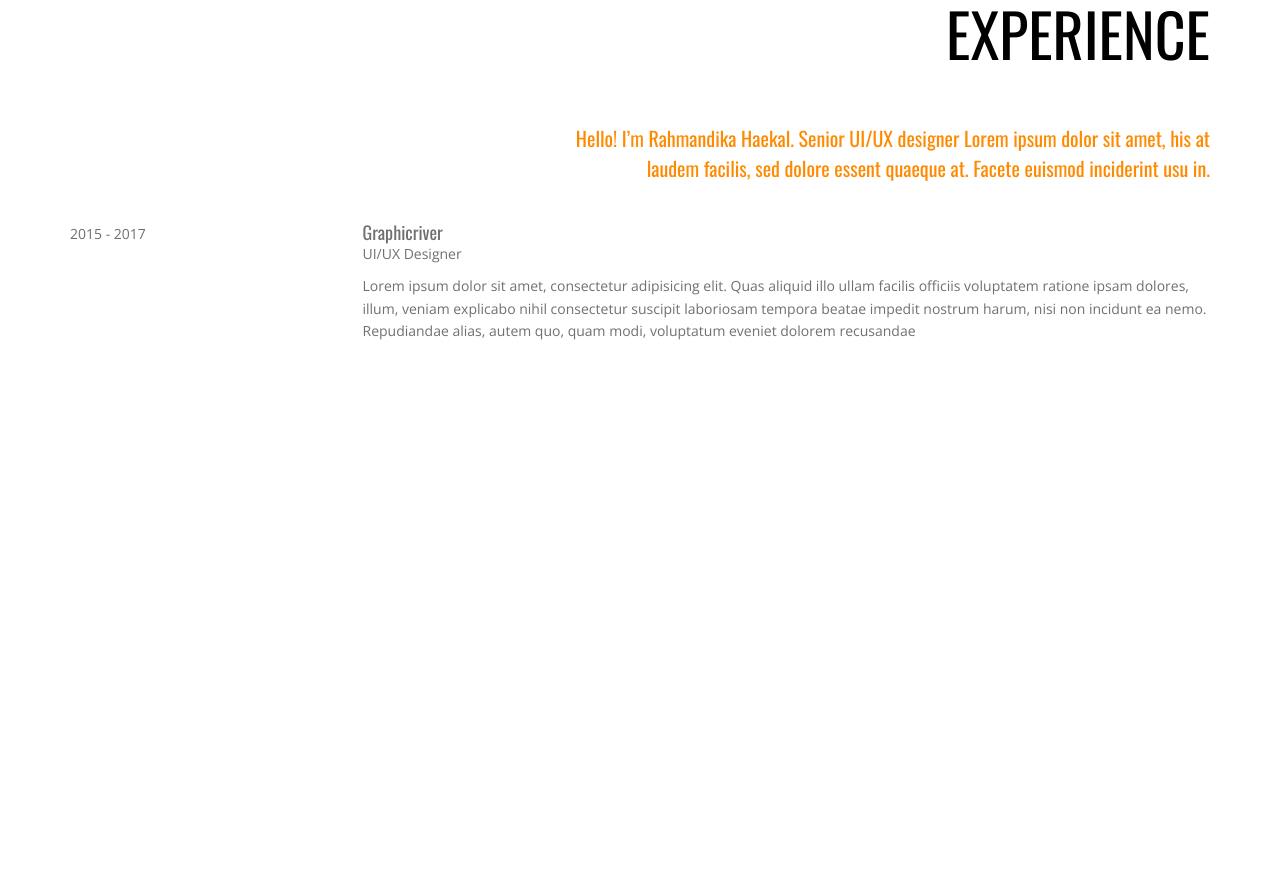
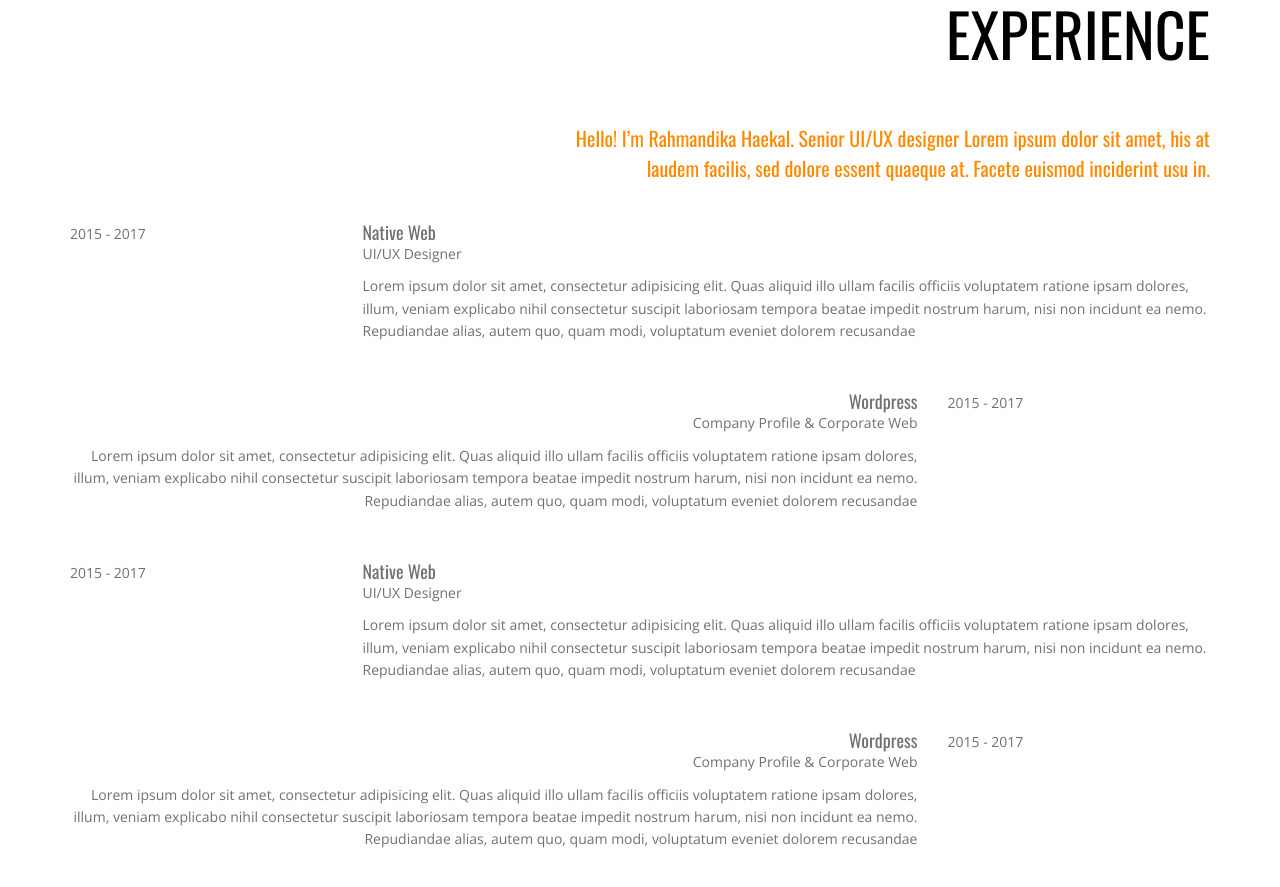
Before and after one commit to rahmandikahaekal/Resume, a plain HTML site: page index.html in a window 1280 px wide. Shown: the part 2639-3526 px from the top of the page. Before the commit the page ends 3151 px from the top, so only its background shows below. Drawn offline with nearby package versions, Linux system fonts and the light colour scheme.

Commit message:
creating designation on experience

```diff
--- a/index.html
+++ b/index.html
@@ -304,10 +304,49 @@
                                 </div>
                                 <div class="col-md-9 col-sm-9">
                                     <div class="content">
-                                        <h4 class="title">Graphicriver</h4>
+                                        <h4 class="title">Native Web</h4>
                                         <p class="designation">UI/UX Designer</p>
                                         <p>Lorem ipsum dolor sit amet, consectetur adipisicing elit. Quas aliquid illo ullam facilis officiis voluptatem ratione ipsam dolores, illum, veniam explicabo nihil consectetur suscipit laboriosam tempora beatae impedit nostrum harum, nisi non incidunt ea nemo. Repudiandae alias, autem quo, quam modi, voluptatum eveniet dolorem recusandae</p>
                                     </div>
+                                </div>
+                            </div>
+
+                            <div class="experience-item row mb40">
+                                <div class="col-md-9 col-sm-9">
+                                    <div class="content text-right">
+                                        <h4 class="title">Wordpress</h4>
+                                        <p class="designation">Company Profile &amp; Corporate Web</p>
+                                        <p>Lorem ipsum dolor sit amet, consectetur adipisicing elit. Quas aliquid illo ullam facilis officiis voluptatem ratione ipsam dolores, illum, veniam explicabo nihil consectetur suscipit laboriosam tempora beatae impedit nostrum harum, nisi non incidunt ea nemo. Repudiandae alias, autem quo, quam modi, voluptatum eveniet dolorem recusandae</p>
+                                    </div>
+                                </div>
+                                <div class="col-md-3 col-sm-3">
+                                    <div class="duration">2015 - 2017</div>
+                                </div>
+                            </div>
+
+                            <div class="experience_item row mb40">
+                                <div class="col-md-3 col-sm-3">
+                                    <div class="duration">2015 - 2017</div>
+                                </div>
+                                <div class="col-md-9 col-sm-9">
+                                    <div class="content">
+                                        <h4 class="title">Native Web</h4>
+                                        <p class="designation">UI/UX Designer</p>
+                                        <p>Lorem ipsum dolor sit amet, consectetur adipisicing elit. Quas aliquid illo ullam facilis officiis voluptatem ratione ipsam dolores, illum, veniam explicabo nihil consectetur suscipit laboriosam tempora beatae impedit nostrum harum, nisi non incidunt ea nemo. Repudiandae alias, autem quo, quam modi, voluptatum eveniet dolorem recusandae</p>
+                                    </div>
+                                </div>
+                            </div>
+
+                            <div class="experience-item row mb40">
+                                <div class="col-md-9 col-sm-9">
+                                    <div class="content text-right">
+                                        <h4 class="title">Wordpress</h4>
+                                        <p class="designation">Company Profile &amp; Corporate Web</p>
+                                        <p>Lorem ipsum dolor sit amet, consectetur adipisicing elit. Quas aliquid illo ullam facilis officiis voluptatem ratione ipsam dolores, illum, veniam explicabo nihil consectetur suscipit laboriosam tempora beatae impedit nostrum harum, nisi non incidunt ea nemo. Repudiandae alias, autem quo, quam modi, voluptatum eveniet dolorem recusandae</p>
+                                    </div>
+                                </div>
+                                <div class="col-md-3 col-sm-3">
+                                    <div class="duration">2015 - 2017</div>
                                 </div>
                             </div>
                         </div>
```
